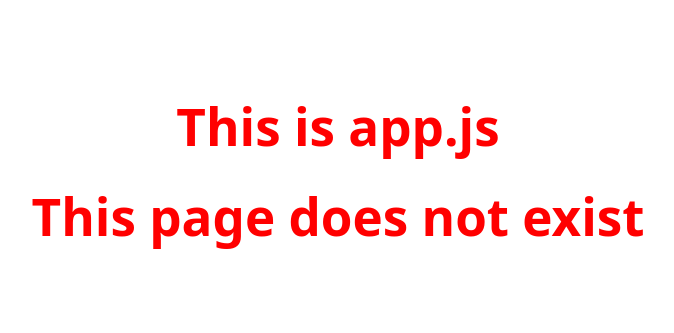
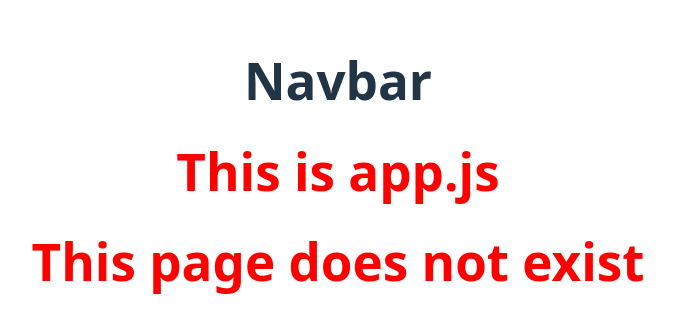
Before and after one commit to DiandreMiller/creatorverse, a React (Vite) app: page / in a window 1280 px wide. Shown: the part 229-562 px from the top of the page, without its empty margins (302-976 px from the left). Built offline with nearby package versions, Linux system fonts and the light colour scheme; no server answers.

Commit message:
navbar added

```diff
--- a/src/App.jsx
+++ b/src/App.jsx
@@ -9,6 +9,9 @@
 import ShowCreators from './pages/ShowCreators';
 import ViewCreator from './pages/ViewCreator';
 import FOUROFOUR from './pages/FOUROFOUR';
+
+//Components
+import Navbar from './components/Navbar';
 
 console.log('supabase:', supabase);
 
@@ -28,6 +31,7 @@
 
   return (
     <BrowserRouter>
+      <Navbar />
       <div>
       <h1 style={{ color: 'red' }}>This is app.js</h1>
     </div>
--- a/src/client.js
+++ b/src/client.js
@@ -5,4 +5,4 @@
 
 const supabase = createClient(URL, API_KEY);
 
-export default supabase
+export default supabase;
--- /dev/null
+++ b/src/components/Navbar.jsx
@@ -0,0 +1,11 @@
+const Navbar = () => {
+
+  return (
+    <div>
+        <h1>Navbar</h1>
+    </div>
+  )
+
+}
+
+export default Navbar
```
